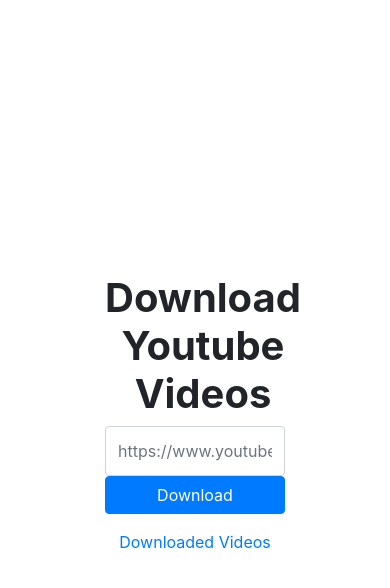
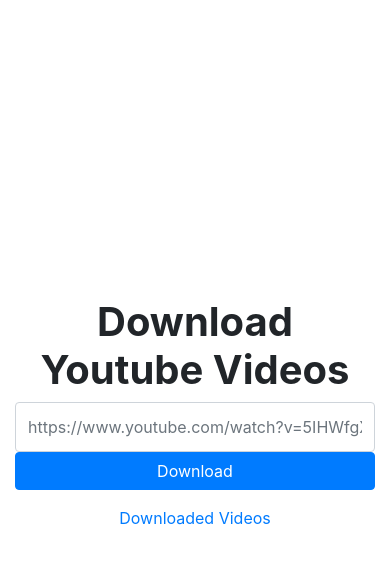
Before and after one commit to LiamPerson/Pier-Legacy, a PHP site: page / in a window 390 px wide. Shown: the top 588 px of the page. Run offline with PHP 8.4, Linux system fonts and the light colour scheme.

Commit message:
changed max width setting

```diff
--- a/dist/css/custom.css
+++ b/dist/css/custom.css
@@ -32,6 +32,10 @@
     animation: spin 2s linear infinite;
 }
 
+.mw-50 {
+    width: 50% !important;
+}
+
 /* Safari */
 @-webkit-keyframes spin {
     0% { -webkit-transform: rotate(0deg); }
@@ -42,3 +46,9 @@
     0% { transform: rotate(0deg); }
     100% { transform: rotate(360deg); }
 }
+
+@media (max-width: 1200px) {
+    .mw-50 {
+        width: 100% !important;
+    }
+}
--- a/index.php
+++ b/index.php
@@ -3,7 +3,7 @@
 
 
 <head>
-    <title>Test page</title>
+    <title>Pier</title>
     <link rel="stylesheet" href="dist/bootstrap-4.0.0-dist/css/bootstrap.min.css" type="text/css">
     <link rel="stylesheet" href="dist/css/custom.css" type="text/css">
 </head>
@@ -12,7 +12,7 @@
 
 <main class="container-fluid">
     <div class="d-flex align-items-center justify-content-center w-100 h-100">
-        <div class=" w-50 text-center">
+        <div class="mw-50 text-center">
             <div class="form-group">
                 <form action="" onsubmit="downloadVideo();">
                     <label for="downloadURL" class="h1 font-weight-bold">Download Youtube Videos</label>
```
